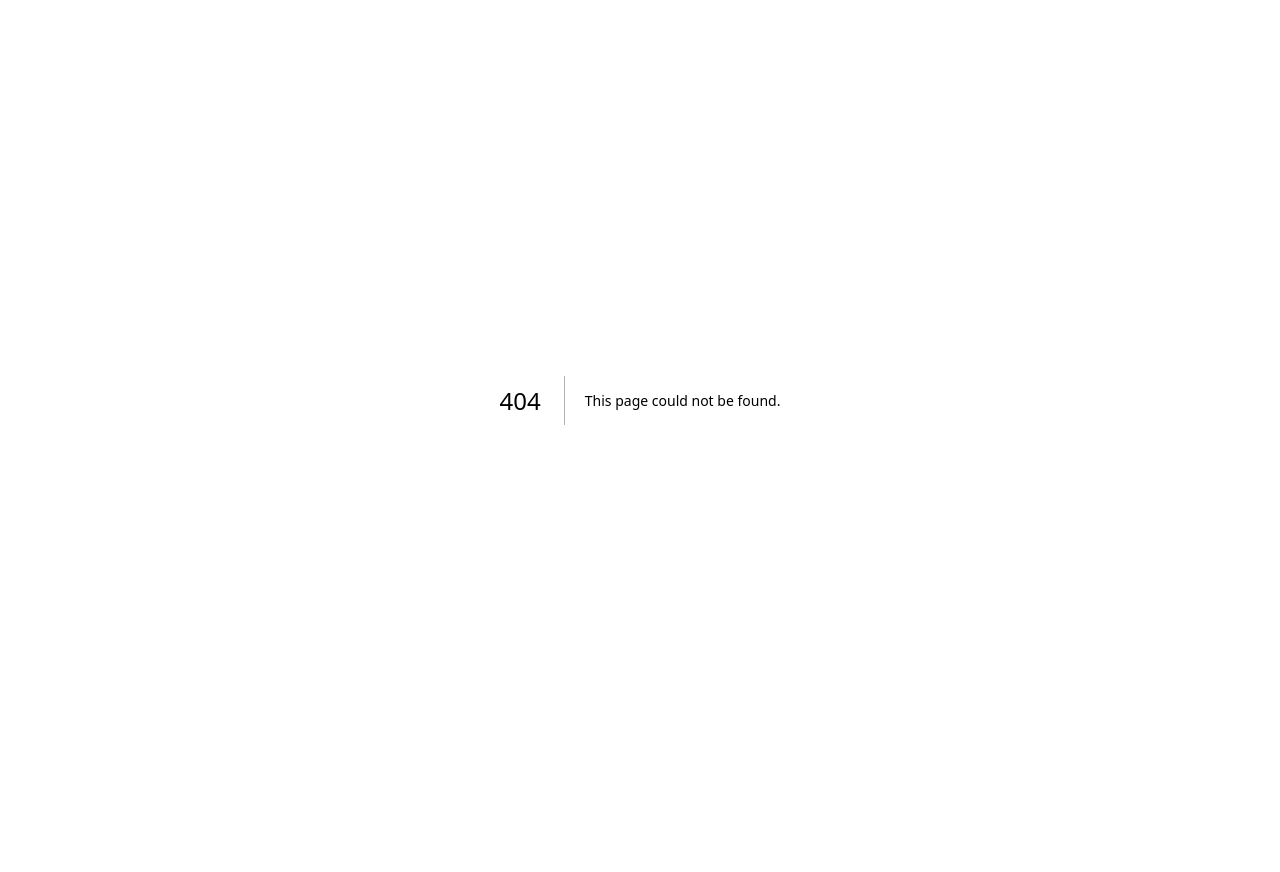
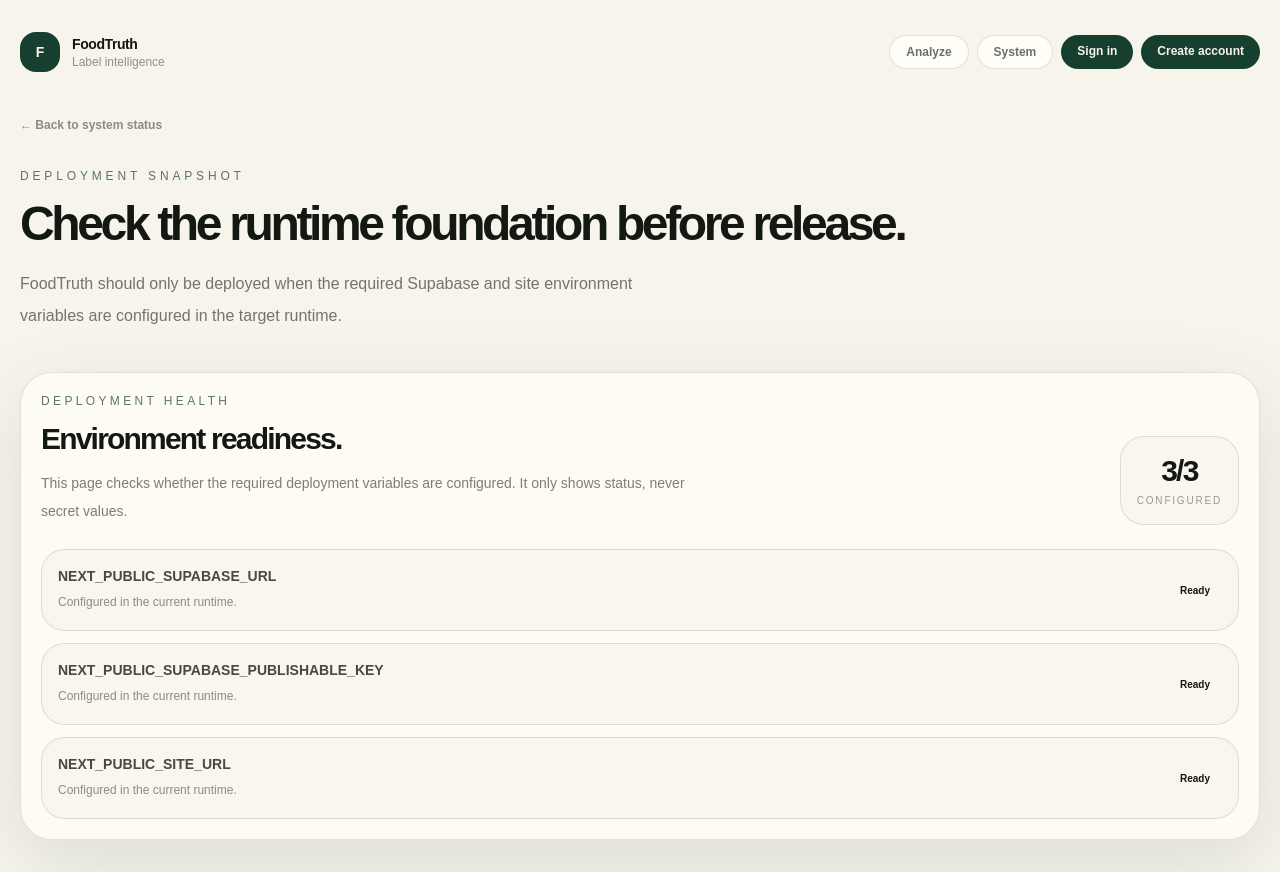
Before and after one commit to sumitdhara609/FoodTruth, a Next.js app: page /system/deployment in a window 1280 px wide. Before the commit this address had no page. Before the commit the page ends 800 px from the top, so only its background shows below. Built offline with nearby package versions, Linux system fonts and the light colour scheme; no server answers.

Commit message:
Add deployment health snapshot

```diff
--- /dev/null
+++ b/app/system/deployment/page.tsx
@@ -0,0 +1,33 @@
+import Link from "next/link";
+import { AnalyzerPageShell } from "@/components/analyze/analyzer-page-shell";
+import { DeploymentHealthPanel } from "@/components/system/deployment-health-panel";
+
+export default function DeploymentSystemPage() {
+  return (
+    <AnalyzerPageShell>
+      <section>
+        <Link
+          href="/system"
+          className="text-xs font-semibold text-[var(--foreground)]/48 transition hover:text-[var(--foreground)]"
+        >
+          ← Back to system status
+        </Link>
+
+        <p className="mt-8 text-xs uppercase tracking-[0.32em] text-[var(--primary)]/70">
+          Deployment Snapshot
+        </p>
+
+        <h1 className="mt-4 max-w-4xl text-4xl font-semibold tracking-[-0.07em] text-[var(--foreground)] sm:text-5xl">
+          Check the runtime foundation before release.
+        </h1>
+
+        <p className="mt-5 max-w-2xl text-sm leading-7 text-[var(--foreground)]/58 sm:text-base sm:leading-8">
+          FoodTruth should only be deployed when the required Supabase and site
+          environment variables are configured in the target runtime.
+        </p>
+      </section>
+
+      <DeploymentHealthPanel />
+    </AnalyzerPageShell>
+  );
+}
--- a/app/system/page.tsx
+++ b/app/system/page.tsx
@@ -1,3 +1,4 @@
+import Link from "next/link";
 import { AnalyzerPageShell } from "@/components/analyze/analyzer-page-shell";
 import { SystemStatusPanel } from "@/components/system/system-status-panel";
 
@@ -17,6 +18,15 @@ export default function SystemPage() {
           This page keeps FoodTruth’s current build status visible while auth,
           database, deployment, upload, and scan workflows mature.
         </p>
+
+        <div className="mt-7">
+          <Link
+            href="/system/deployment"
+            className="inline-flex rounded-full bg-[var(--primary)] px-5 py-3 text-xs font-semibold text-[var(--background)] transition hover:opacity-90"
+          >
+            View deployment health
+          </Link>
+        </div>
       </section>
 
       <SystemStatusPanel />
--- a/components/analyze/manual-analyzer-form.tsx
+++ b/components/analyze/manual-analyzer-form.tsx
@@ -1,10 +1,12 @@
 "use client";
 
-import { useMemo, useState } from "react";
+import { useMemo, useState, useTransition } from "react";
+import { saveManualReportAction } from "@/app/analyze/manual/actions";
 import { AnalyzerStatusStrip } from "@/components/analyze/analyzer-status-strip";
 import { FormField } from "@/components/analyze/form-field";
 import { FormSection } from "@/components/analyze/form-section";
 import { FormTextarea } from "@/components/analyze/form-textarea";
+import { FoodTruthReportPanel } from "@/components/report/foodtruth-report-panel";
 import {
   buildFoodLabelInputFromManualState,
   type ManualAnalyzerState,
@@ -17,7 +19,6 @@ import {
 import { sampleManualLabel } from "@/lib/analyze/sample-manual-label";
 import { generateValidatedFoodTruthReport } from "@/lib/engine/validated-foodtruth-engine";
 import type { ValidatedFoodTruthResult } from "@/lib/engine/types";
-import { FoodTruthReportPanel } from "@/components/report/foodtruth-report-panel";
 
 const initialFormState: ManualAnalyzerState = {
   productName: "",
@@ -40,6 +41,8 @@ export function ManualAnalyzerForm() {
   const [formState, setFormState] =
     useState<ManualAnalyzerState>(initialFormState);
   const [result, setResult] = useState<ValidatedFoodTruthResult | null>(null);
+  const [saveMessage, setSaveMessage] = useState<string | null>(null);
+  const [isSaving, startSavingTransition] = useTransition();
 
   const fieldErrors = useMemo(() => {
     if (!result || result.success) {
@@ -58,6 +61,8 @@ export function ManualAnalyzerForm() {
       ...currentState,
       [key]: value,
     }));
+
+    setSaveMessage(null);
   };
 
   const handleGenerateReport = () => {
@@ -66,16 +71,35 @@ export function ManualAnalyzerForm() {
     );
 
     setResult(nextResult);
+    setSaveMessage(null);
+  };
+
+  const handleSaveReport = () => {
+    if (!result?.success) {
+      setSaveMessage("Generate a valid report before saving.");
+      return;
+    }
+
+    setSaveMessage(null);
+
+    startSavingTransition(() => {
+      void (async () => {
+        const saveResult = await saveManualReportAction(formState);
+        setSaveMessage(saveResult.message);
+      })();
+    });
   };
 
   const handleUseSample = () => {
     setFormState(sampleManualLabel);
     setResult(null);
+    setSaveMessage(null);
   };
 
   const handleClearForm = () => {
     setFormState(initialFormState);
     setResult(null);
+    setSaveMessage(null);
   };
 
   const renderNumericField = (field: ManualNumericField) => {
@@ -228,7 +252,13 @@ export function ManualAnalyzerForm() {
         </div>
       </div>
 
-      <FoodTruthReportPanel result={result} onReset={handleClearForm} />
+      <FoodTruthReportPanel
+        result={result}
+        isSaving={isSaving}
+        saveMessage={saveMessage}
+        onSave={handleSaveReport}
+        onReset={handleClearForm}
+      />
     </div>
   );
 }
--- a/components/report/report-action-bar.tsx
+++ b/components/report/report-action-bar.tsx
@@ -8,13 +8,19 @@ import {
 
 type ReportActionBarProps = {
   copied: boolean;
+  isSaving: boolean;
+  saveMessage: string | null;
   onCopy: () => void;
+  onSave: () => void;
   onReset: () => void;
 };
 
 export function ReportActionBar({
   copied,
+  isSaving,
+  saveMessage,
   onCopy,
+  onSave,
   onReset,
 }: ReportActionBarProps) {
   const readyActions = getReadyReportActions();
@@ -22,16 +28,22 @@ export function ReportActionBar({
 
   return (
     <div className="rounded-[1.75rem] border border-[var(--border)] bg-[var(--surface)]/72 p-4">
-      <div className="flex flex-col gap-4 sm:flex-row sm:items-center sm:justify-between">
+      <div className="flex flex-col gap-4 sm:flex-row sm:items-start sm:justify-between">
         <div>
           <p className="text-xs uppercase tracking-[0.26em] text-[var(--primary)]/70">
             Report Actions
           </p>
 
           <p className="mt-2 text-sm leading-6 text-[var(--foreground)]/52">
-            Copy, reset, and prepare this report for future account-based
-            saving.
+            Copy, save, reset, or prepare this report for future account-based
+            workflows.
           </p>
+
+          {saveMessage && (
+            <p className="mt-3 rounded-2xl border border-[var(--border)] bg-[var(--background)]/70 px-3 py-2 text-xs leading-5 text-[var(--foreground)]/62">
+              {saveMessage}
+            </p>
+          )}
         </div>
 
         <div className="flex flex-wrap gap-2">
@@ -40,6 +52,18 @@ export function ReportActionBar({
               return (
                 <ReportActionButton key={action.key} onClick={onCopy}>
                   {copied ? "Copied" : action.label}
+                </ReportActionButton>
+              );
+            }
+
+            if (action.key === "save") {
+              return (
+                <ReportActionButton
+                  key={action.key}
+                  disabled={isSaving}
+                  onClick={onSave}
+                >
+                  {isSaving ? "Saving..." : action.label}
                 </ReportActionButton>
               );
             }
--- /dev/null
+++ b/components/system/deployment-health-panel.tsx
@@ -0,0 +1,79 @@
+import { getDeploymentHealthSnapshot } from "@/lib/deployment/deployment-health";
+
+const statusClassName = {
+  ready: "bg-[var(--success)]/10 text-[var(--success)]",
+  missing: "bg-[var(--warning)]/12 text-[var(--warning)]",
+};
+
+export function DeploymentHealthPanel() {
+  const snapshot = getDeploymentHealthSnapshot();
+
+  return (
+    <section className="mt-10 rounded-[2rem] border border-[var(--border)] bg-[var(--surface)]/78 p-5 shadow-[var(--shadow-soft)]">
+      <div className="flex flex-col gap-5 sm:flex-row sm:items-end sm:justify-between">
+        <div>
+          <p className="text-xs uppercase tracking-[0.28em] text-[var(--primary)]/70">
+            Deployment Health
+          </p>
+
+          <h2 className="mt-3 text-3xl font-semibold tracking-[-0.06em] text-[var(--foreground)]">
+            Environment readiness.
+          </h2>
+
+          <p className="mt-3 max-w-2xl text-sm leading-7 text-[var(--foreground)]/55">
+            This page checks whether the required deployment variables are
+            configured. It only shows status, never secret values.
+          </p>
+        </div>
+
+        <div className="rounded-[1.5rem] border border-[var(--border)] bg-[var(--background)]/60 p-4 text-center">
+          <p className="text-3xl font-semibold tracking-[-0.06em] text-[var(--foreground)]">
+            {snapshot.configuredCount}/{snapshot.totalCount}
+          </p>
+
+          <p className="mt-1 text-[10px] uppercase tracking-[0.18em] text-[var(--foreground)]/42">
+            Configured
+          </p>
+        </div>
+      </div>
+
+      <div className="mt-6 grid gap-3">
+        {snapshot.items.map((item) => (
+          <div
+            key={item.key}
+            className="flex flex-col gap-3 rounded-[1.5rem] border border-[var(--border)] bg-[var(--background)]/60 p-4 sm:flex-row sm:items-center sm:justify-between"
+          >
+            <div>
+              <p className="text-sm font-semibold text-[var(--foreground)]/78">
+                {item.key}
+              </p>
+
+              <p className="mt-1 text-xs leading-6 text-[var(--foreground)]/48">
+                {item.configured
+                  ? "Configured in the current runtime."
+                  : "Missing from the current runtime."}
+              </p>
+            </div>
+
+            <span
+              className={`w-fit rounded-full px-3 py-1 text-[10px] font-semibold ${
+                item.configured
+                  ? statusClassName.ready
+                  : statusClassName.missing
+              }`}
+            >
+              {item.configured ? "Ready" : "Missing"}
+            </span>
+          </div>
+        ))}
+      </div>
+
+      {!snapshot.ready && (
+        <div className="mt-5 rounded-[1.5rem] border border-[var(--border)] bg-[var(--background)]/70 p-4 text-xs leading-6 text-[var(--foreground)]/55">
+          Add the missing variables locally in <code>.env.local</code> and in
+          the production deployment environment before going live.
+        </div>
+      )}
+    </section>
+  );
+}
--- a/lib/database/saved-report-query-service.ts
+++ b/lib/database/saved-report-query-service.ts
@@ -76,10 +76,10 @@ export const getSavedReportsForUser = async (
     };
   }
 
+  const rows = (data ?? []) as unknown as SavedLabelReportRow[];
+
   return {
     success: true,
-    reports: ((data ?? []) as SavedLabelReportRow[]).map(
-      mapSavedReportRowToAccountReport
-    ),
+    reports: rows.map(mapSavedReportRowToAccountReport),
   };
 };
--- /dev/null
+++ b/lib/deployment/deployment-health.ts
@@ -0,0 +1,31 @@
+import { requiredDeploymentEnvVars } from "@/lib/deployment/deployment-readiness";
+
+export type DeploymentHealthItem = {
+  key: string;
+  configured: boolean;
+};
+
+export type DeploymentHealthSnapshot = {
+  ready: boolean;
+  configuredCount: number;
+  totalCount: number;
+  items: DeploymentHealthItem[];
+};
+
+export const getDeploymentHealthSnapshot = (
+  env: Record<string, string | undefined> = process.env
+): DeploymentHealthSnapshot => {
+  const items = requiredDeploymentEnvVars.map((key) => ({
+    key,
+    configured: Boolean(env[key]?.trim()),
+  }));
+
+  const configuredCount = items.filter((item) => item.configured).length;
+
+  return {
+    ready: configuredCount === items.length,
+    configuredCount,
+    totalCount: items.length,
+    items,
+  };
+};
```
Also changed, not shown: 1 other file (tests, documents, lock files or other folders).
